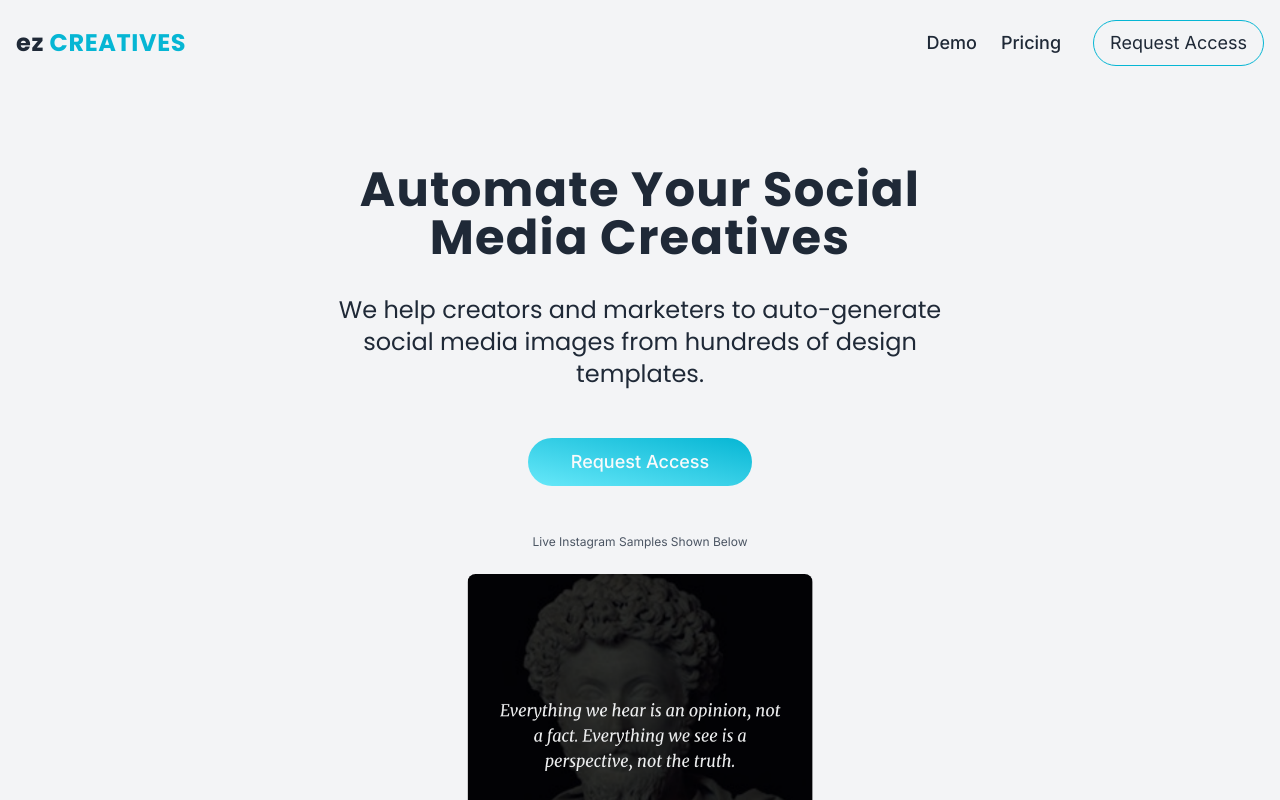
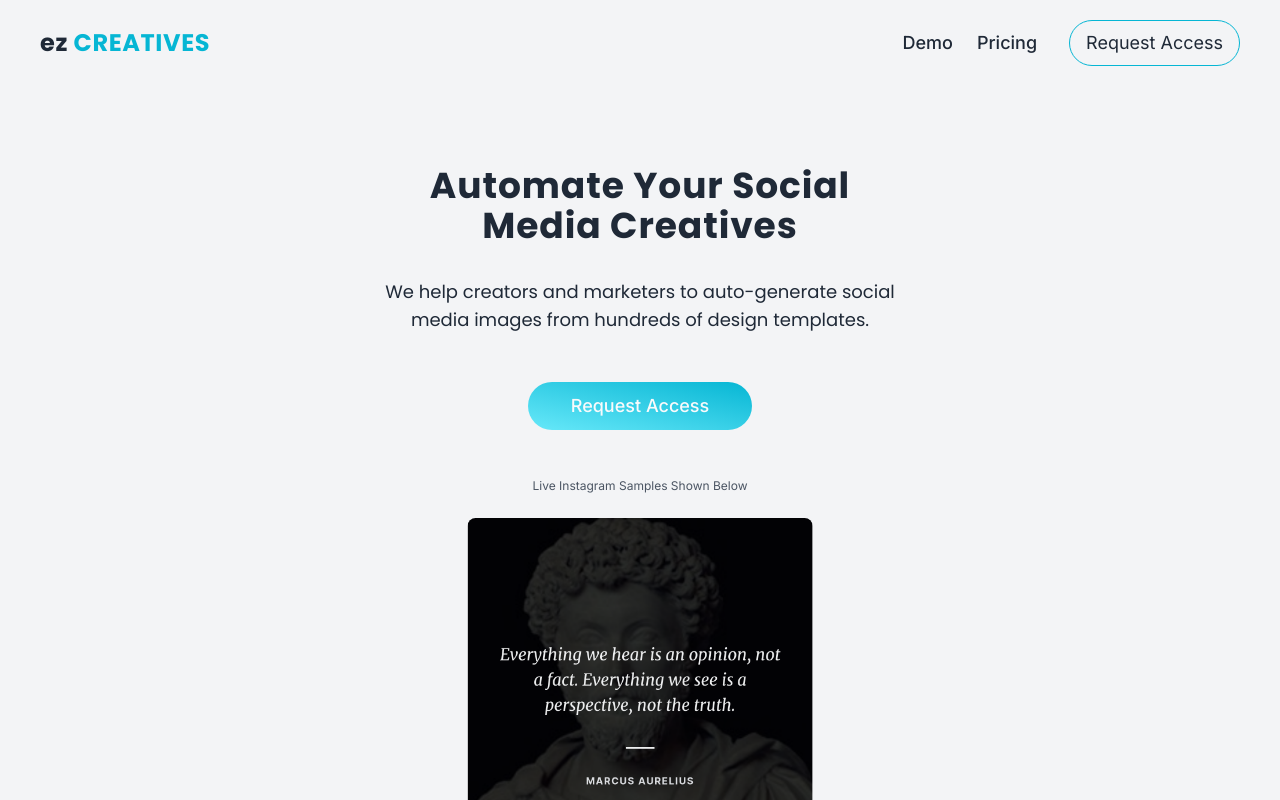
Before and after one commit to pagarevijayy/ezcreatives-homepage, a Next.js app: page / in a window 1280 px wide. Shown: the top 800 px of the page. Built offline with nearby package versions, Linux system fonts and the light colour scheme.

Commit message:
md breakpoint handled

```diff
--- a/components/menubar.js
+++ b/components/menubar.js
@@ -65,12 +65,12 @@ const Menubar = () => {
   return (
     <header className="py-5 sticky top-0 z-10 bg-gray-100">
       <Container>
-        <div className="flex justify-between items-center">
+        <div className="flex justify-between items-center md:px-6">
           <div className="font-poppins font-bold text-xl md:text-2xl tracking-wide">
             <Link href="/">{brandLogo}</Link>
           </div>
           <div>
-            <nav className="laptop-nav hidden md:block text-lg">
+            <nav className="laptop-nav hidden lg:block text-lg">
               <ul className="flex items-center space-x-6 font-medium">
                 {menuItems.map((item, index) => {
                   return (
@@ -84,7 +84,7 @@ const Menubar = () => {
                 {getPremiumButton}
               </ul>
             </nav>
-            <div className="hamburgerIcon md:hidden" onClick={toggleSidebar}>
+            <div className="hamburgerIcon lg:hidden" onClick={toggleSidebar}>
               {hamburgerIcon}
             </div>
           </div>
--- a/pages/index.js
+++ b/pages/index.js
@@ -55,10 +55,10 @@ export default function Home() {
         <Menubar />
         <Container>
           <section className="hero-section text-center">
-            <h1 className="mt-12 sm:mt-20 text-3xl sm:text-5xl md:mx-auto md:max-w-screen-sm font-poppins font-bold tracking-wide">
+            <h1 className="mt-12 sm:mt-20 sm:mx-auto sm:max-w-md md:max-w-lg text-3xl sm:text-4xl font-poppins font-bold tracking-wide">
               {PROJECT_PUNCHLINE}
             </h1>
-            <p className="mt-8 px-2  sm:mx-auto sm:max-w-lg md:max-w-screen-sm text-md md:text-2xl font-poppins">
+            <p className="mt-8 px-2 sm:mx-auto sm:max-w-lg md:max-w-xl text-md md:text-lg font-poppins">
               {PROJECT_DESCRIPTION}
             </p>
             <div className="pt-8 lg:pt-12 lg:text-lg">
```
